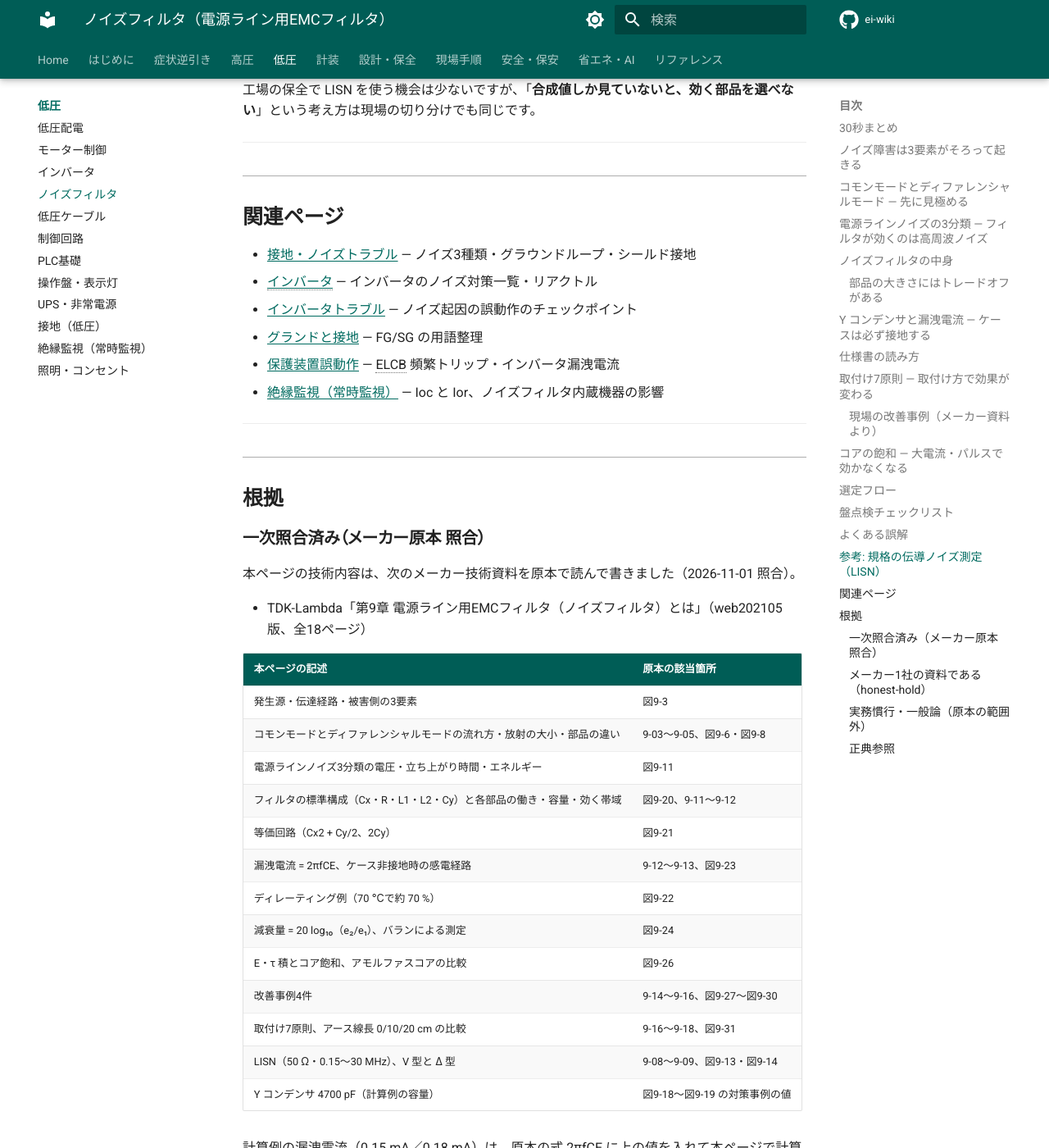
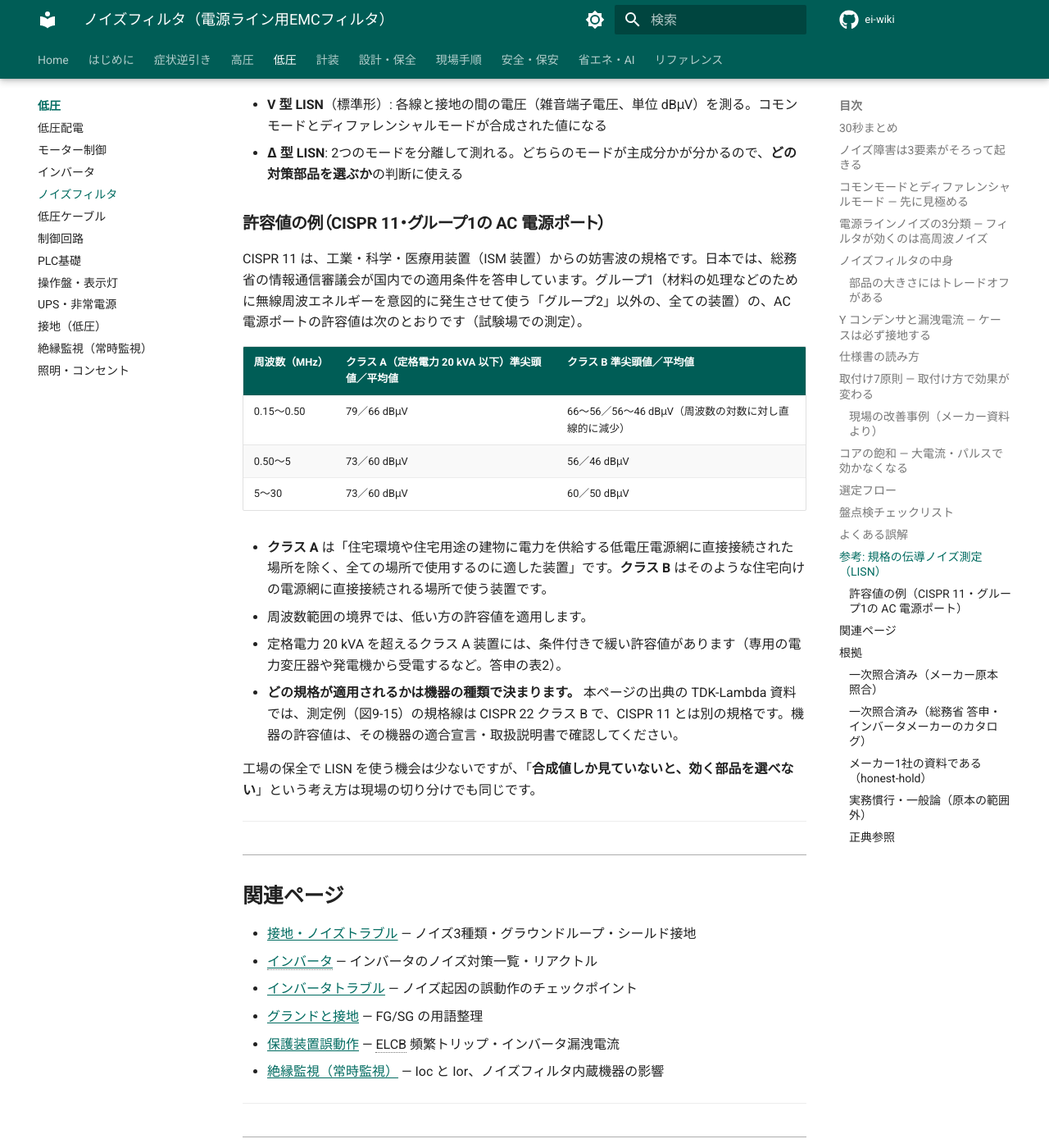
Before and after one commit to kfurufuru/ei-wiki, an MkDocs documentation site: the page built from docs/02-teiatsu/noise-filter.md, in a window 1280 px wide and 1400 px high, scrolled down 11187 px. Shown: the whole window at 82% size. Built offline with MkDocs 1.6.1 and Material for MkDocs 9.7.7, drawn with Linux system fonts in a browser that asks for light colours; comment, search, counter and statistics services are not loaded; some of the changed text lies outside the part shown.

Commit message:
add(ノイズフィルタ): CISPR 11 の許容値を総務省答申で照合して追加・UL 上限は書かないと決めて閉じる
残件台帳 R25 ①。
- CISPR 11 グループ1の AC 電源ポートの伝導妨害波許容値（クラス A 20 kVA 以下・
  クラス B）を、総務省 情報通信審議会 一部答申（令和7年12月8日）別紙1
  「工業、科学及び医療用装置からの妨害波の許容値及び測定法」6.2.1.3・表2・表4
  を原本 PDF で照合して載せた。クラス定義（5.2）は逐語
- UL 等の漏洩電流上限は、規格本体が有償で無償の一次資料が見つからないため
  書かないと決めた。代わりに三菱 FR-BIF の漏れ電流「最大約 4mA（400V クラスは、
  8mA）」（L-06049-L p.49）を市販品の例として載せた
- canary 2件（許容値の表）
- last_verified は進めていない（追加分のみの照合のため）

Co-Authored-By: Claude Opus 5.5 <noreply@anthropic.com>
Claude-Session: https://claude.ai/code/session_01PenMv479Qb3V684rRTqKPe

```diff
--- a/docs/02-teiatsu/noise-filter.md
+++ b/docs/02-teiatsu/noise-filter.md
@@ -135,6 +135,9 @@ Y コンデンサは線とケースの間につながっているため、電源
 
     1台では小さい値です。しかし、ノイズフィルタを内蔵した機器（インバータ・スイッチング電源・PLC 電源など）を**同じ回路に何台もつなぐと、漏洩電流は台数分足し合わさります**。周波数 f に比例するので、60 Hz 地域は 50 Hz 地域より 2 割大きくなります。
 
+!!! info "市販品の漏れ電流の例"
+    インバータ用のラジオノイズフィルタ（容量性）について、メーカーのカタログは「漏れ電流は最大約 4mA（400V クラスは、8mA）」と書いています（三菱電機 FR-BIF）。上の計算例より1桁以上大きい値です。漏電遮断器のある回路では、機器・フィルタごとのカタログ値を足し合わせて確認します。
+
 この漏洩電流が現場で起こす問題は3つです。
 
 1. **感電** — フィルタのケースやアース端子が接地されていないと、漏洩電流は機器に触れた人体を通って大地へ流れます。**ノイズフィルタのケース（アース端子）は必ず接地**します。UL などの安全規格が漏洩電流の上限を決めているのはこのためです。
@@ -271,6 +274,21 @@ flowchart TD
 - **V 型 LISN**（標準形）: 各線と接地の間の電圧（雑音端子電圧、単位 dBμV）を測る。コモンモードとディファレンシャルモードが合成された値になる
 - **Δ 型 LISN**: 2つのモードを分離して測れる。どちらのモードが主成分かが分かるので、**どの対策部品を選ぶか**の判断に使える
 
+### 許容値の例（CISPR 11・グループ1の AC 電源ポート）
+
+CISPR 11 は、工業・科学・医療用装置（ISM 装置）からの妨害波の規格です。日本では、総務省の情報通信審議会が国内での適用条件を答申しています。グループ1（材料の処理などのために無線周波エネルギーを意図的に発生させて使う「グループ2」以外の、全ての装置）の、AC 電源ポートの許容値は次のとおりです（試験場での測定）。
+
+| 周波数（MHz） | クラス A（定格電力 20 kVA 以下）準尖頭値／平均値 | クラス B 準尖頭値／平均値 |
+|---|---|---|
+| 0.15〜0.50 | 79／66 dBμV | 66〜56／56〜46 dBμV（周波数の対数に対し直線的に減少） |
+| 0.50〜5 | 73／60 dBμV | 56／46 dBμV |
+| 5〜30 | 73／60 dBμV | 60／50 dBμV |
+
+- **クラス A** は「住宅環境や住宅用途の建物に電力を供給する低電圧電源網に直接接続された場所を除く、全ての場所で使用するのに適した装置」です。**クラス B** はそのような住宅向けの電源網に直接接続される場所で使う装置です。
+- 周波数範囲の境界では、低い方の許容値を適用します。
+- 定格電力 20 kVA を超えるクラス A 装置には、条件付きで緩い許容値があります（専用の電力変圧器や発電機から受電するなど。答申の表2）。
+- **どの規格が適用されるかは機器の種類で決まります。** 本ページの出典の TDK-Lambda 資料では、測定例（図9-15）の規格線は CISPR 22 クラス B で、CISPR 11 とは別の規格です。機器の許容値は、その機器の適合宣言・取扱説明書で確認してください。
+
 工場の保全で LISN を使う機会は少ないですが、「**合成値しか見ていないと、効く部品を選べない**」という考え方は現場の切り分けでも同じです。
 
 ---
@@ -316,11 +334,19 @@ flowchart TD
 
 高周波ノイズの電圧は、原本の図9-11 が「〜数 V」、本文が「数 m〜数十 mV」と書いており、原本の中で一致していません。本ページの表は図9-11 の値を載せています。
 
+### 一次照合済み（総務省 答申・インバータメーカーのカタログ）
+
+| 本ページの記述 | 出典 | 照合日 |
+|---|---|---|
+| CISPR 11 グループ1の AC 電源ポートの許容値（クラス A 20 kVA 以下・クラス B）、境界では低い方を適用、20 kVA 超の条件付き緩和 | 総務省 情報通信審議会 一部答申（令和7年12月8日）別紙1「工業、科学及び医療用装置からの妨害波の許容値及び測定法」6.2.1.3・表2・表4（https://www.soumu.go.jp/main_content/001044213.pdf 、報道資料 https://www.soumu.go.jp/menu_news/s-news/01kiban16_02000376.html ） | 2026-11-19 |
+| グループ1・グループ2、クラス A・クラス B の定義 | 同 別紙1 5.1・5.2 | 2026-11-19 |
+| ラジオノイズフィルタ FR-BIF の漏れ電流「最大約 4mA（400V クラスは、8mA）」 | 三菱電機「三菱電機汎用インバータ オプションカタログ」L-06049-L（2022年3月）p.49 | 2026-11-19 |
+
 ### メーカー1社の資料である（honest-hold）
 
 - 3分類の数値・ディレーティング例・改善事例は**メーカー1社の資料の目安・実例**です。規格値・法定値ではありません。機種を決めるときは、その機種のカタログ値を使ってください。
-- CISPR の限度値（dBμV）は本ページに書いていません。CISPR 規格原本は未照合です。
-- UL などの安全規格が定める漏洩電流の上限値は、原本に数値がないため書いていません。
+- CISPR 11 の許容値は、国内適用を定めた総務省の答申で照合しました。CISPR 規格の本体（有償）は未照合です。規格の版改正で値が変わることがあります。
+- UL などの安全規格が定める漏洩電流の上限値は書いていません。規格の本体が有償で、無償で読める一次資料を見つけられなかったためです（2026-11-19 調査）。実務の判断には、機器・フィルタのカタログの漏れ電流値を使ってください（例は「Y コンデンサと漏洩電流」の節）。
 
 ### 実務慣行・一般論（原本の範囲外）
 
```
Also changed, not shown: RENOVATION-PLAN-2026-07.md (+1 -1 lines), 1 other file.
